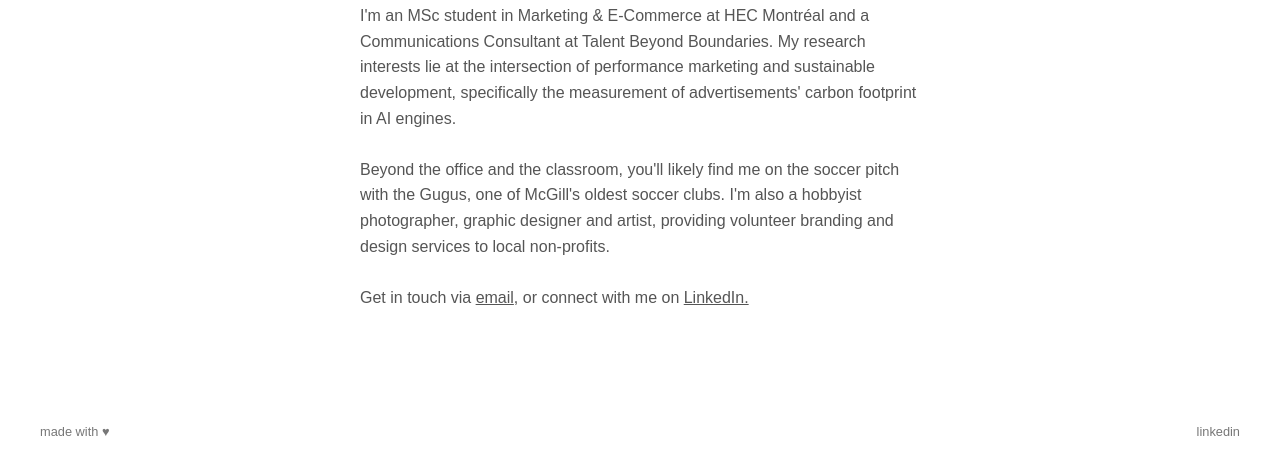
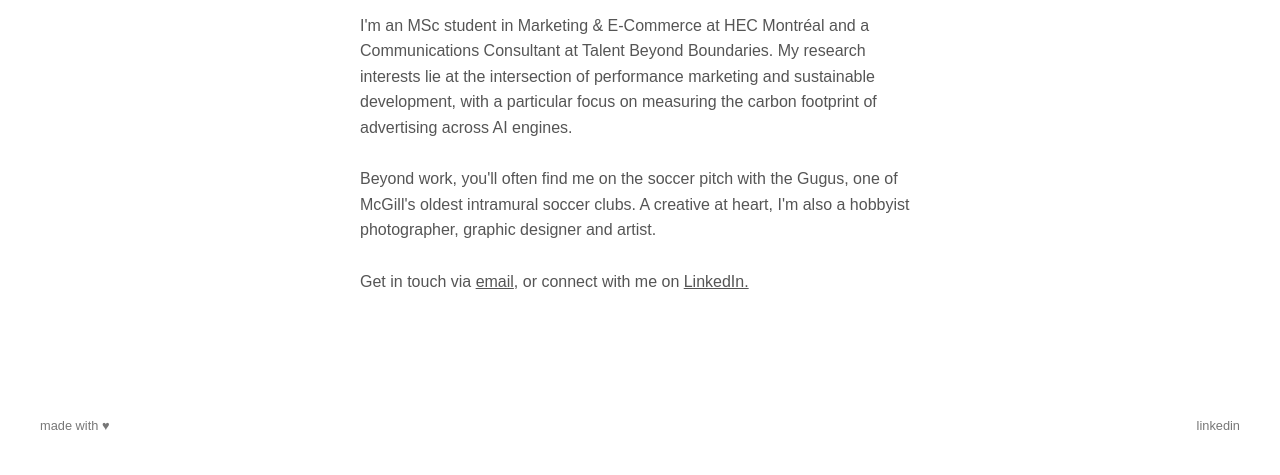
Before and after one commit to Seabass98Ham/portfolio, a plain HTML site: page index.html in a window 1280 px wide. Shown: the part 332-807 px from the top of the page. Drawn offline with Linux system fonts and the light colour scheme.

Commit message:
Revise personal description in index.html
Updated the text to improve clarity and detail.

```diff
--- a/index.html
+++ b/index.html
@@ -291,13 +291,12 @@
       <h1>Hi, I'm Seb 👋</h1>
       <p>
         I'm an MSc student in Marketing & E-Commerce at HEC Montréal and
-        a Communications Consultant at <span><a href="https://talentbeyondboundaries.org" rel="noopener">Talent Beyond Boundaries.</a></span>
+        a Communications Consultant at Talent Beyond Boundaries.
         My research interests lie at the intersection of performance marketing and sustainable development,
-        specifically the measurement of advertisements' carbon footprint in AI engines.
+        with a particular focus on measuring the carbon footprint of advertising across AI engines.
         <br><br>
-        Beyond the office and the classroom, you'll likely find me on the soccer pitch with the Gugus,
-        one of McGill's oldest soccer clubs. I'm also a hobbyist photographer, graphic designer and artist, providing
-        volunteer branding and design services to local non-profits.
+        Beyond work, you'll often find me on the soccer pitch with the Gugus,
+        one of McGill's oldest intramural soccer clubs. A creative at heart, I'm also a hobbyist photographer, graphic designer and artist.
         <br><br>
         Get in touch via <span><a class="non-nav-link" href="mailto:sebastien.hamdy@gmail.com">email</a></span>, or connect with me on <span><a class="non-nav-link" href="https://www.linkedin.com/in/s%C3%A9bastien-h-a75829300/">LinkedIn.</a></span>
       </p>
```
